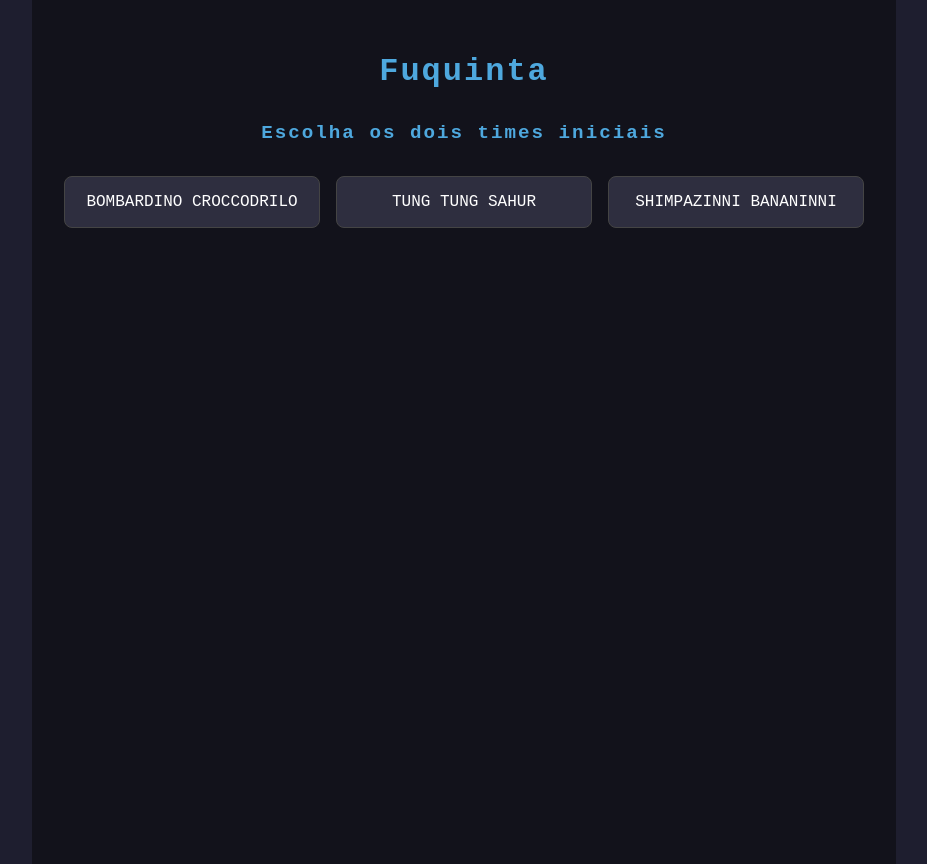
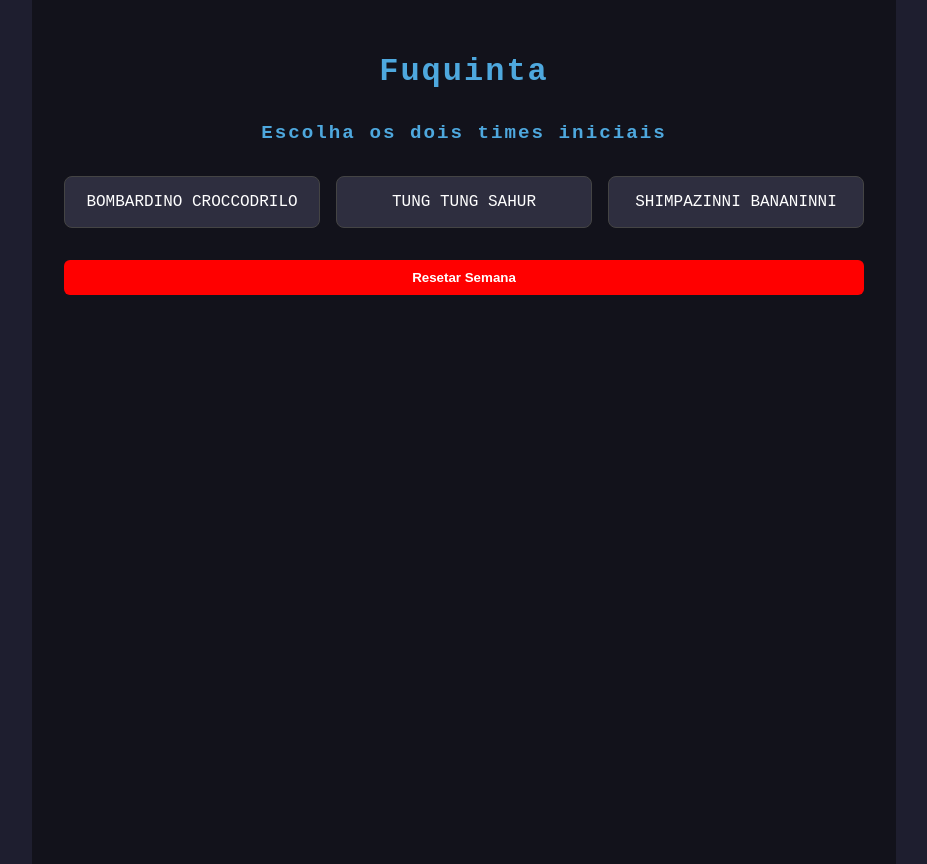
Before and after one commit to gabrielpirescamargo/fuquinta, a React (Vite) app: page / in a window 1280 px wide. Shown: the whole page, without its empty margins (176-1103 px from the left). Built offline with nearby package versions, Linux system fonts and the light colour scheme; the HTML template or start-up script is replaced by a standard one.

Commit message:
botao de reset

```diff
--- a/src/App.jsx
+++ b/src/App.jsx
@@ -90,6 +90,17 @@ export default function App() {
               </div>
             ))}
           </div>
+          <button
+            onClick={resetLocalStorage}
+            style={{
+              marginBottom: '1rem',
+              width: '100%',
+              background: 'red',
+              marginTop: 32,
+            }}
+          >
+            Resetar Semana
+          </button>
         </div>
       ) : !matchStarted ? (
         <div style={{ textAlign: 'center', marginTop: '2rem' }}>
```
